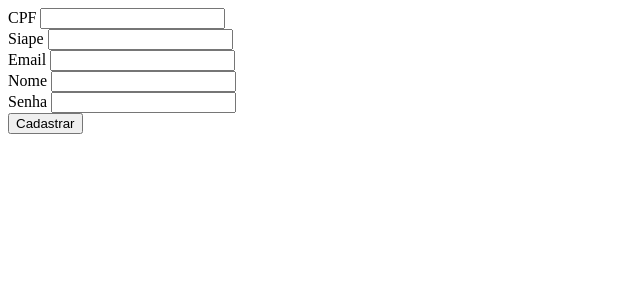
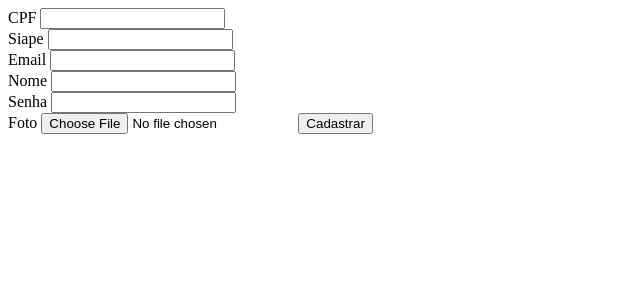
Before and after one commit to RamonIFFAR/PPI, a PHP site: page /criar_professor.php in a window 1280 px wide. Shown: the top 300 px of the page, without its empty margins (0-640 px from the left). Run offline with PHP 8.4, Linux system fonts and the light colour scheme.

Commit message:
Imagens
Agora professores tem fotos

```diff
--- a/PPInte/criar_professor.php
+++ b/PPInte/criar_professor.php
@@ -1,12 +1,12 @@
 <?php
     session_start();
 
-    function CadastrarProfessor($cpf, $Siape, $email, $nome, $senha){
+    function CadastrarProfessor($cpf, $Siape, $email, $nome, $senha, $foto){
         require("config.php");
         if(empty($_POST) || (empty($_POST["cpf"])) || empty($_POST["Siape"]) || empty($_POST["email"]) || empty($_POST["nome"]) || empty($_POST["senha"])){
             echo "É necessário preencher todos os campos para adicionar um novo professor";
         } else {
-            $sql = "insert into usuario (cpf, Siape, email, nome, senha) values ('{$cpf}', '{$Siape}', '{$email}', '{$nome}', '{$senha}')";
+            $sql = "insert into usuario (cpf, Siape, email, nome, senha, foto) values ('{$cpf}', '{$Siape}', '{$email}', '{$nome}', '{$senha}', '{$foto}')";
             $sql2 = "INSERT INTO PROFESSOR(id_prof) VALUES(LAST_INSERT_ID())";
             $conn->query($sql) or die($conn->error);
             $conn->query($sql2) or die($conn->error);
@@ -26,10 +26,50 @@
 <body>
     <?php
         if(isset($_POST["cadastro"])){
-            CadastrarProfessor($_POST['cpf'], $_POST['Siape'], $_POST['email'], $_POST['nome'], $_POST['senha'],);
+            if (! empty($_FILES['foto']['name'])){
+                $nomeFoto = $_FILES['foto']['name'];
+                $tipo = $_FILES['foto']['type'];
+                $nomeTemporario = $_FILES['foto']['tmp_name'];
+                $tamanho = $_FILES['foto']['size'];
+                $erros = array();
+
+                $tamanhoMax = 1024 * 1024 * 50;
+
+                if($tamanho > $tamanhoMax){
+                    $erros[] = "Tamanho do arquivo excedido";
+                }
+
+                $arquivosPermitidos = ["png", "jpeg", "jpg"];
+                $extensao = pathinfo($nomeFoto, PATHINFO_EXTENSION);
+                if ( ! in_array($extensao, $arquivosPermitidos)){
+                    $erros[] = "Arquivo inválido";
+                }
+
+                $tiposPermitidos = ["image/png", "image/jpeg", "image/jpg"];
+                if ( ! in_array($tipo, $tiposPermitidos)){
+                    $erros[] = "Tipo de arquivo inválido";
+                }
+
+                if (! empty($erros)) {
+                    foreach ($erros as $erro){
+                        echo $erro;
+                    }
+                } else {
+                    $caminho = "fotos/";
+                    $hoje = date("d-m-Y");
+                    $novoNome = $hoje."-".$nomeFoto;
+                    if(move_uploaded_file($nomeTemporario, $caminho.$novoNome)) {
+                        echo 'upload com sucesso';
+                    }else {
+                        echo "faha no upload";
+                    }
+                }
+
+            }
+            CadastrarProfessor($_POST['cpf'], $_POST['Siape'], $_POST['email'], $_POST['nome'], $_POST['senha'], $caminho.$novoNome);
         }
     ?>
-    <form action="criar_professor.php" method="POST">
+    <form action="criar_professor.php" method="POST" enctype="multipart/form-data">
         <label>CPF</label>
         <input type="text" name="cpf" value="<?php echo @$_POST['cpf']?>"> <br>
         <label>Siape</label>
@@ -40,6 +80,8 @@
         <input type="text" name="nome" value="<?php echo @$_POST['nome']?>"> <br>
         <label>Senha</label>
         <input type="text" name="senha" value="<?php echo @$_POST['senha']?>"> <br>
+        <lable>Foto</label>
+        <input type="file" name="foto" value="<?php echo @$_POST['foto'] ?>">
         <button type="submit" name="cadastro">Cadastrar</button>
     </form>
 </body>
```
